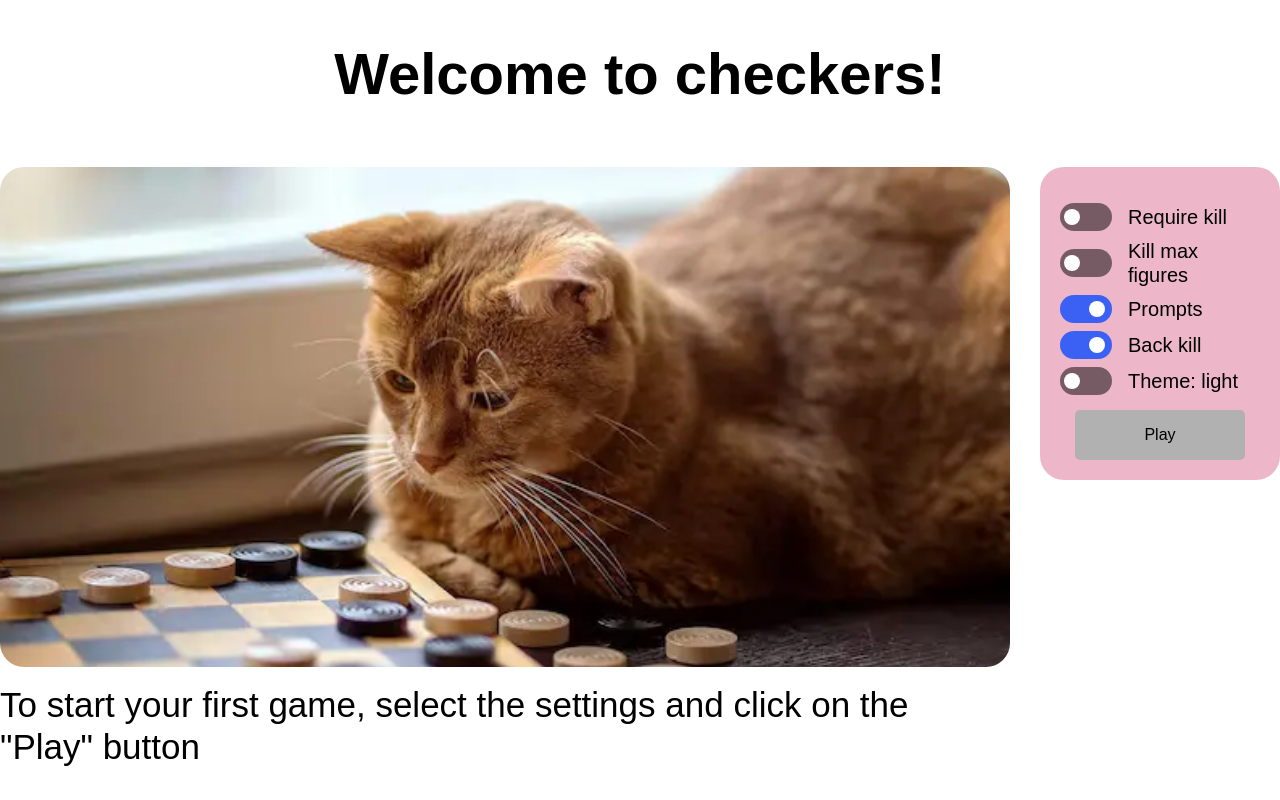
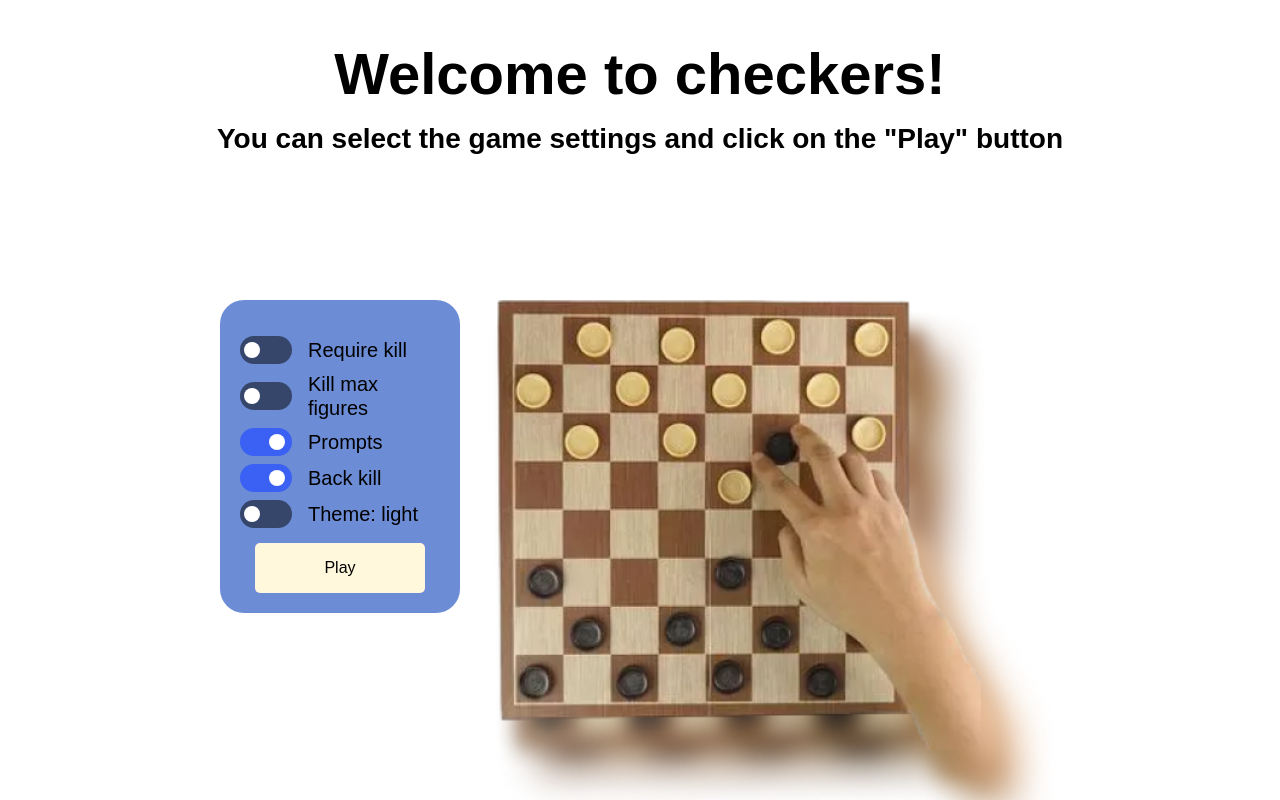
Before and after one commit to Haywaster/board-game, a React (Vite) app: page / in a window 1280 px wide. Built offline with nearby package versions, Linux system fonts and the light colour scheme; a web font is replaced by a local one.

Commit message:
ref: Welcome page refactor

```diff
--- a/src/app/styles/index.scss
+++ b/src/app/styles/index.scss
@@ -11,6 +11,7 @@
   --require: #{$require};
   --turbid: #{$turbid};
   --primary: #{$primary};
+  --blue-secondary: #{$blueSecondary};
   --font-s: #{$fontMain};
   --font-m: #{$fontMain};
   --font-l: #{$fontLarge};
--- a/src/app/styles/themes/dark.scss
+++ b/src/app/styles/themes/dark.scss
@@ -2,6 +2,7 @@ $bgColor: #000;
 $primaryColor: #fff;
 $secondaryColor: #3f3f3f;
 $dividerColor: rgba(0, 0, 0, 0.5);
+$btnPrimaryColor: #00008b;
 
 body {
   &.dark {
@@ -9,5 +10,6 @@ body {
     --primary-color: #{$primaryColor};
     --navbar-bg-color: #{$secondaryColor};
     --disabled-color: #{$dividerColor};
+    --btn-primary-color: #{$btnPrimaryColor};
   }
 }
--- a/src/app/styles/themes/light.scss
+++ b/src/app/styles/themes/light.scss
@@ -2,6 +2,7 @@ $bgColor: #fff;
 $primaryColor: #000;
 $secondaryColor: #b1b1b1;
 $dividerColor: rgba(255, 255, 255, 0.5);
+$btnPrimaryColor: #fff8dc;
 
 body {
   &.light {
@@ -9,5 +10,6 @@ body {
     --primary-color: #{$primaryColor};
     --navbar-bg-color: #{$secondaryColor};
     --disabled-color: #{$dividerColor};
+    --btn-primary-color: #{$btnPrimaryColor};
   }
 }
--- a/src/app/styles/variables/global.scss
+++ b/src/app/styles/variables/global.scss
@@ -19,3 +19,4 @@ $active: #ff0d0d;
 $require: #28ee84;
 $turbid: rgba(0, 0, 0, 0.5);
 $primary: #3a61f3;
+$blueSecondary: #6C8CD5;
--- a/src/features/welcome/ui/Welcome.module.scss
+++ b/src/features/welcome/ui/Welcome.module.scss
@@ -1,33 +1,30 @@
 .welcome {
+  display: flex;
+  flex-direction: column;
   height: 100vh;
-  padding: 30px 0 90px;
+  padding-top: 30px;
 
   & > h1 {
     text-align: center;
     font-size: 58px;
+  }
+
+  & > h2 {
+    text-align: center;
+    font-size: 28px;
+    margin-top: 10px;
   }
 }
 
 .wrapper {
   display: flex;
   column-gap: 30px;
-  max-width: 1440px;
-  margin: 50px auto 0;
-}
+  height: 500px;
+  margin-top: auto;
+  justify-content: center;
 
-aside {
-  & > img {
-    border-radius: 24px;
-    width: 100%;
-    height: 500px;
-    object-fit: cover;
-    object-position: 0 75%;
-  }
-
-  & > p {
-    font-size: 35px;
-    line-height: 120%;
-    margin-top: 10px;
+  img {
+    width: 570px;
   }
 }
 
@@ -37,7 +34,7 @@ aside {
   align-items: center;
   height: fit-content;
   padding: 20px;
-  background: rgb(219, 112, 147, 0.5);
+  background: var(--blue-secondary);
   border-radius: 24px;
 
   & > button {
--- a/src/features/welcome/ui/Welcome.tsx
+++ b/src/features/welcome/ui/Welcome.tsx
@@ -1,5 +1,5 @@
 import type { FC } from 'react';
-import welcome from 'shared/assets/welcome.webp';
+import welcome from 'shared/assets/welcome.png';
 import { CheckersSettings } from 'features/checkers';
 import Button, { ThemeButton } from 'shared/ui/Button/Button.tsx';
 import module from './Welcome.module.scss';
@@ -21,11 +21,8 @@ export const Welcome: FC<IWelcomeProps> = ({ setWelcomeWasShown }) => {
   return (
     <div className={module.welcome}>
       <h1>Welcome to checkers!</h1>
+      <h2>You can select the game settings and click on the "Play" button</h2>
       <section className={module.wrapper}>
-        <aside>
-          <img src={welcome} alt='welcome'/>
-          <p>To start your first game, select the settings and click on the "Play" button</p>
-        </aside>
         <div className={module.settings}>
           <CheckersSettings>
             <Switch onChange={toggleTheme} id='theme' label={`Theme: ${theme}`}/>
@@ -34,6 +31,7 @@ export const Welcome: FC<IWelcomeProps> = ({ setWelcomeWasShown }) => {
             Play
           </Button>
         </div>
+        <img src={welcome} alt='welcome'/>
       </section>
     </div>
   );
--- a/src/shared/ui/Button/Button.module.scss
+++ b/src/shared/ui/Button/Button.module.scss
@@ -18,6 +18,6 @@
   }
 
   &.primary {
-    background-color: var(--navbar-bg-color);
+    background-color: var(--btn-primary-color);
   }
 }
```
Also changed, not shown: src/shared/assets/welcome.png (added), src/shared/assets/welcome.webp (deleted).
